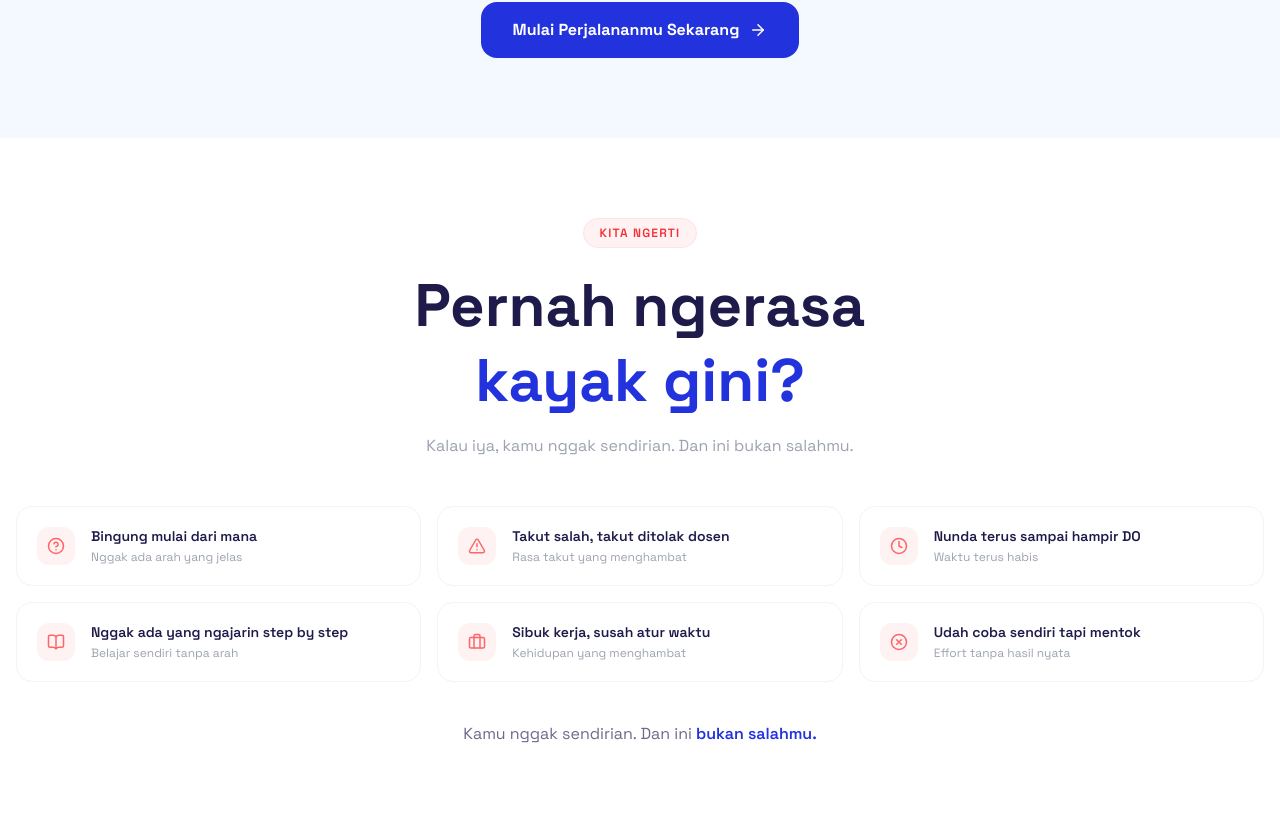
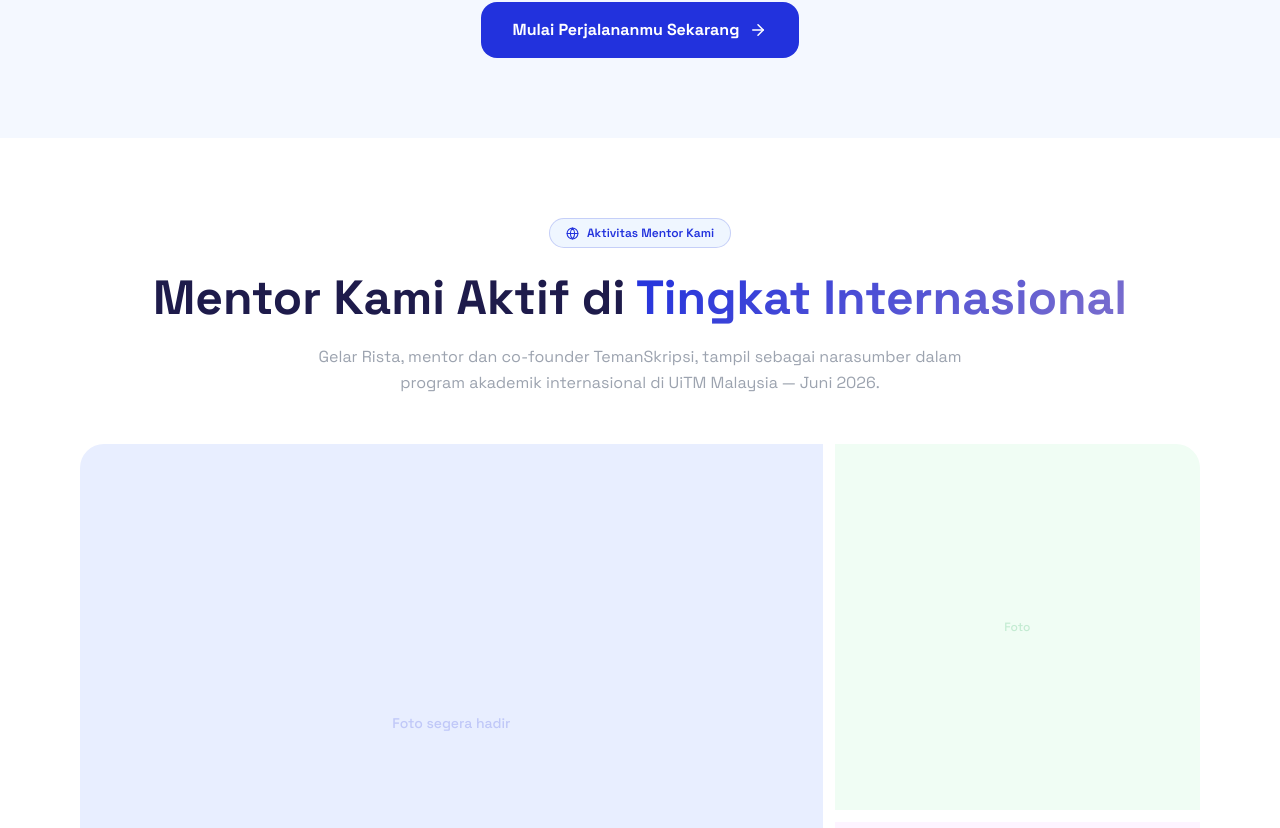
Before and after one commit to temanskripsi-oss/teman-skripsi, a Next.js app: page / in a window 1280 px wide. Shown: the part 1972-2800 px from the top of the page. Built offline with nearby package versions, Linux system fonts and the light colour scheme; no server answers.

Commit message:
feat: add MentorActivity section showcasing international academic activities at UiTM Malaysia
Co-Authored-By: Claude Sonnet 4.6 <noreply@anthropic.com>

```diff
--- a/app/(public)/page.tsx
+++ b/app/(public)/page.tsx
@@ -1,6 +1,7 @@
 import HeroSection from '@/components/home/HeroSection'
 import StatsBar from '@/components/home/StatsBar'
 import WallOfGraduates from '@/components/home/WallOfGraduates'
+import MentorActivity from '@/components/home/MentorActivity'
 import ProblemSection from '@/components/home/ProblemSection'
 import ProductCards from '@/components/home/ProductCards'
 import OfflineHighlight from '@/components/home/OfflineHighlight'
@@ -16,6 +17,7 @@ export default function HomePage() {
       <HeroSection />
       <StatsBar />
       <WallOfGraduates />
+      <MentorActivity />
       <ProblemSection />
       <ProductCards />
       <OfflineHighlight />
--- /dev/null
+++ b/components/home/MentorActivity.tsx
@@ -0,0 +1,100 @@
+import Image from 'next/image'
+import { Globe, BookOpen, Users, Presentation } from 'lucide-react'
+
+const PHOTOS = [
+  { src: '/images/malaysia/foto-1.jpeg', alt: 'Delegasi Unila di UiTM Malaysia' },
+  { src: '/images/malaysia/foto-2.jpeg', alt: 'Collaborative Teaching Session' },
+  { src: '/images/malaysia/foto-3.jpeg', alt: 'International Cross-Pollination Colloquium' },
+  { src: '/images/malaysia/foto-4.jpeg', alt: 'Community Service Session' },
+  { src: '/images/malaysia/foto-5.jpeg', alt: 'Foto bersama UiTM Malaysia' },
+]
+
+const HIGHLIGHTS = [
+  {
+    icon: Globe,
+    label: 'Kunjungan Akademik Internasional',
+    desc: 'Delegasi Magister Pendidikan IPA Universitas Lampung berkunjung ke UiTM Malaysia untuk memperkuat kolaborasi internasional.',
+  },
+  {
+    icon: Presentation,
+    label: 'Collaborative Teaching Session',
+    desc: 'Gelar Rista mempresentasikan inovasi pembelajaran berbasis IoT kepada mahasiswa Fakultas Pendidikan UiTM Malaysia.',
+  },
+  {
+    icon: BookOpen,
+    label: 'International Cross-Pollination Colloquium',
+    desc: 'Riset mahasiswa Unila dipresentasikan dan mendapat reviu akademik dari akademisi Indonesia dan Malaysia.',
+  },
+  {
+    icon: Users,
+    label: 'Community Service Session',
+    desc: 'Berbagi inovasi pembelajaran Inquiry Learning Model kepada komunitas akademik internasional di UiTM Malaysia.',
+  },
+]
+
+export default function MentorActivity() {
+  return (
+    <section className="py-20 bg-white overflow-hidden">
+      <div className="max-w-6xl mx-auto px-4">
+
+        {/* Header */}
+        <div className="text-center mb-12">
+          <div className="inline-flex items-center gap-2 bg-[#eff6ff] border border-[#2232dd]/20 text-[#2232dd] text-xs font-semibold px-4 py-1.5 rounded-full mb-5">
+            <Globe size={13} /> Aktivitas Mentor Kami
+          </div>
+          <h2 className="text-4xl sm:text-5xl font-bold text-[#1E1B4B] mb-4 leading-tight">
+            Mentor Kami Aktif di <span className="gradient-text-navy">Tingkat Internasional</span>
+          </h2>
+          <p className="text-[#9CA3AF] text-base max-w-2xl mx-auto leading-relaxed">
+            Gelar Rista, mentor dan co-founder TemanSkripsi, tampil sebagai narasumber dalam program akademik internasional di UiTM Malaysia — Juni 2026.
+          </p>
+        </div>
+
+        {/* Photo Grid */}
+        <div className="grid grid-cols-2 md:grid-cols-3 gap-3 mb-14 rounded-3xl overflow-hidden">
+          <div className="col-span-2 md:col-span-2 row-span-2 relative aspect-[4/3] bg-[#e8eeff]">
+            <div className="absolute inset-0 flex items-center justify-center text-[#2232dd]/20 text-sm font-medium">
+              Foto segera hadir
+            </div>
+          </div>
+          <div className="relative aspect-square bg-[#f0fdf4]">
+            <div className="absolute inset-0 flex items-center justify-center text-[#16a34a]/20 text-xs font-medium">Foto</div>
+          </div>
+          <div className="relative aspect-square bg-[#fdf4ff]">
+            <div className="absolute inset-0 flex items-center justify-center text-[#7C6FCD]/20 text-xs font-medium">Foto</div>
+          </div>
+          <div className="col-span-2 md:col-span-3 relative h-52 bg-[#fff7ed]">
+            <div className="absolute inset-0 flex items-center justify-center text-[#ea580c]/20 text-sm font-medium">
+              Foto kegiatan bersama delegasi UiTM Malaysia
+            </div>
+          </div>
+        </div>
+
+        {/* Highlight Cards */}
+        <div className="grid grid-cols-1 sm:grid-cols-2 lg:grid-cols-4 gap-4">
+          {HIGHLIGHTS.map((h, i) => {
+            const Icon = h.icon
+            return (
+              <div key={i} className="bg-[#f4f8ff] rounded-2xl p-5 border border-gray-100">
+                <div className="w-10 h-10 rounded-xl bg-[#eff6ff] flex items-center justify-center mb-4">
+                  <Icon size={18} className="text-[#2232dd]" />
+                </div>
+                <p className="font-bold text-[#1E1B4B] text-sm mb-1.5">{h.label}</p>
+                <p className="text-[#9CA3AF] text-xs leading-relaxed">{h.desc}</p>
+              </div>
+            )
+          })}
+        </div>
+
+        {/* Quote */}
+        <div className="mt-12 bg-gradient-to-br from-[#2232dd] to-[#7C6FCD] rounded-3xl p-8 text-center text-white">
+          <p className="text-lg font-medium leading-relaxed max-w-3xl mx-auto">
+            "Melalui kegiatan ini, kami tidak hanya berbagi hasil penelitian, tetapi juga membangun ruang kolaborasi dan pertukaran pengalaman akademik yang dapat mendorong pengembangan pendidikan sains di tingkat global."
+          </p>
+          <p className="mt-4 text-white/70 text-sm font-semibold">— Gelar Rista, M.Pd. · Mentor & Co-founder TemanSkripsi</p>
+        </div>
+
+      </div>
+    </section>
+  )
+}
```
